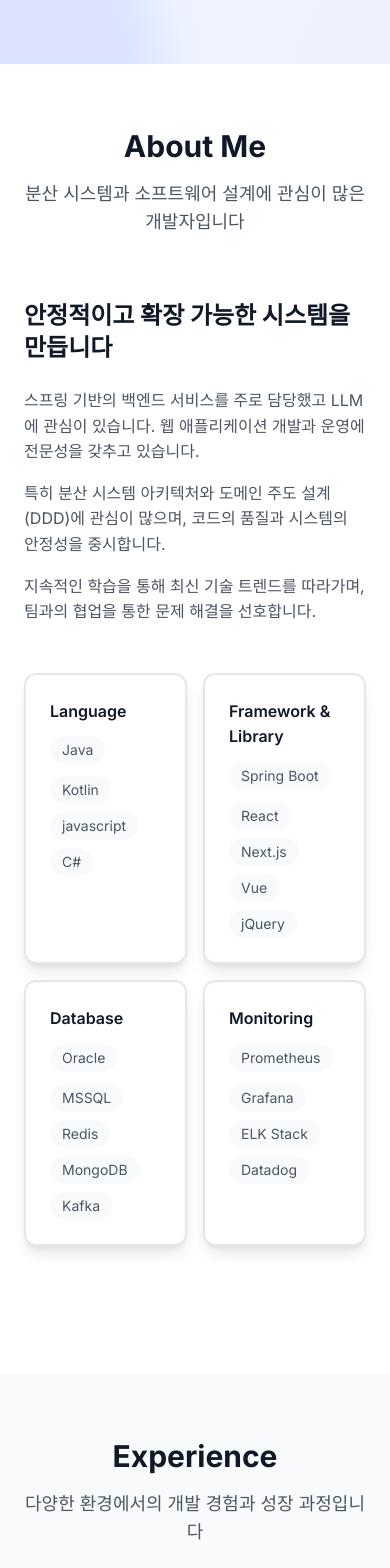
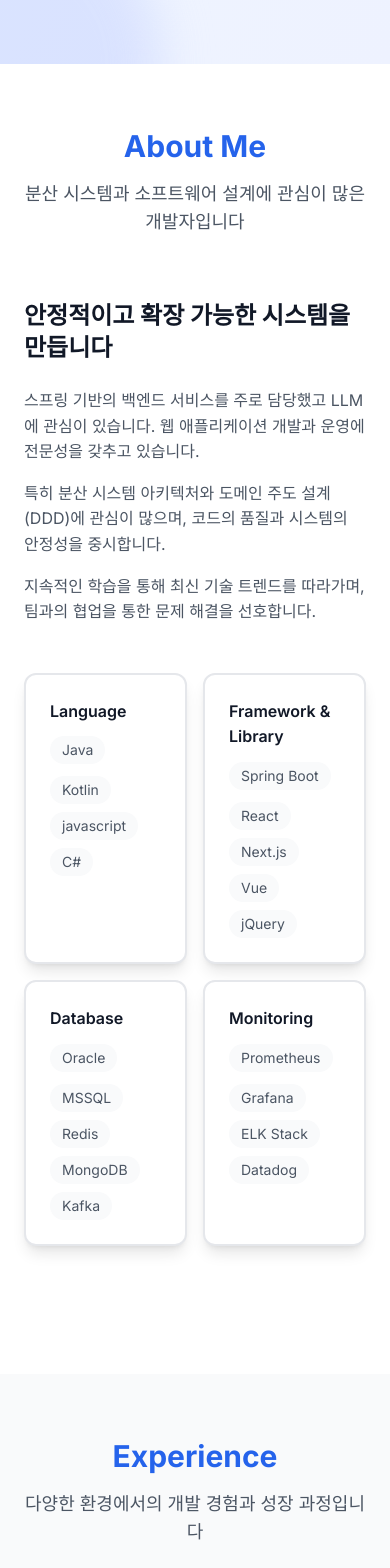
Before and after one commit to dd3ok/dd3ok.github.io, a Next.js app: page / in a window 390 px wide. Shown: the part 780-2348 px from the top of the page. Built offline with nearby package versions, Linux system fonts and the light colour scheme; no server answers.

Commit message:
fix: section text 파란색으로 변경

```diff
--- a/src/components/layout/Navigation.tsx
+++ b/src/components/layout/Navigation.tsx
@@ -20,7 +20,7 @@ const navItems = [
             { id: 'etfs', label: 'ETF LIVE', path: '/etfs', icon: '📈' },
             { id: 'wedding', label: '모바일 청첩장', path: '/wedding', icon: '🧑‍❤️‍👩' },
             { id: 'nopairprgm', label: '코드리뷰 AI', path: 'https://github.com/dd3ok/no-pair-prgm', icon: '🤖' },
-            { id: 'fpsxyz', label: '마인크래프트 HUD', path: 'https://github.com/dd3ok/fabric-fpsxyz', icon: '⛏️' }
+            { id: 'fpsxyz', label: '마인크래프트 HUD', path: 'https://github.com/dd3ok/fabric-fpsxyzs', icon: '⛏️' }
         ]
     },
     { id: 'contact', label: 'Contact', type: 'section' }
--- a/src/components/sections/AboutSection.tsx
+++ b/src/components/sections/AboutSection.tsx
@@ -39,7 +39,7 @@ export default function AboutSection() {
         >
             <div className="container">
                 <div className={`text-center mb-16 ${isVisible ? 'fade-in visible' : 'fade-in'}`}>
-                    <h2 className="text-3xl md:text-4xl font-bold text-gray-900 mb-4">
+                    <h2 className="text-3xl md:text-4xl font-bold text-blue-600 mb-4">
                         About Me
                     </h2>
                     <p className="text-lg text-gray-600 max-w-2xl mx-auto">
--- a/src/components/sections/ContactSection.tsx
+++ b/src/components/sections/ContactSection.tsx
@@ -154,7 +154,7 @@ export default function ContactSection() {
         >
             <div className="container">
                 <div className={`text-center mb-12 md:mb-16 ${isVisible ? 'fade-in visible' : 'fade-in'}`}>
-                    <h2 className="text-2xl md:text-3xl lg:text-4xl font-bold text-gray-900 mb-3 md:mb-4">
+                    <h2 className="text-2xl md:text-3xl lg:text-4xl font-bold text-blue-600 mb-3 md:mb-4">
                         Contact
                     </h2>
                     <p className="text-base md:text-lg text-gray-600 max-w-2xl mx-auto px-4 md:px-0">
--- a/src/components/sections/ExperienceSection.tsx
+++ b/src/components/sections/ExperienceSection.tsx
@@ -55,7 +55,7 @@ export default function ExperienceSection() {
         >
             <div className="container">
                 <div className={`text-center mb-16 ${isVisible ? 'fade-in visible' : 'fade-in'}`}>
-                    <h2 className="text-3xl md:text-4xl font-bold text-gray-900 mb-4">
+                    <h2 className="text-3xl md:text-4xl font-bold text-blue-600 mb-4">
                         Experience
                     </h2>
                     <p className="text-lg text-gray-600 max-w-2xl mx-auto">
--- a/src/components/sections/PagesSection.tsx
+++ b/src/components/sections/PagesSection.tsx
@@ -30,7 +30,7 @@ const services = [
         description: 'PR을 올려 Gemini 한테 리뷰를 받자',
         icon: '🤖',
         path: 'https://github.com/dd3ok/no-pair-prgm',
-        features: ['Gemini api 연동', 'Github PR 자동 코드리뷰'],
+        features: ['Gemini API 연동', 'Github PR 자동 코드리뷰'],
         color: 'from-purple-500 to-indigo-500',
         buttonText: 'Repository 바로가기',
         buttonType: 'repo'
@@ -77,7 +77,7 @@ export default function ServicesSection() {
         >
             <div className="container">
                 <div className={`text-center mb-16 ${isVisible ? 'fade-in visible' : 'fade-in'}`}>
-                    <h2 className="text-3xl md:text-4xl font-bold text-gray-900 mb-4">
+                    <h2 className="text-3xl md:text-4xl font-bold text-blue-600 mb-4">
                         Toys
                     </h2>
                     <p className="text-lg text-gray-600 max-w-2xl mx-auto">
--- a/src/components/sections/ProjectsSection.tsx
+++ b/src/components/sections/ProjectsSection.tsx
@@ -117,7 +117,7 @@ export default function ProjectsSection() {
             >
                 <div className="container">
                     <div className={`text-center mb-16 ${isVisible ? 'fade-in visible' : 'fade-in'}`}>
-                        <h2 className="text-3xl md:text-4xl font-bold text-gray-900 mb-4">
+                        <h2 className="text-3xl md:text-4xl font-bold text-blue-600 mb-4">
                             Projects
                         </h2>
                         <p className="text-lg text-gray-600 max-w-2xl mx-auto">
```
